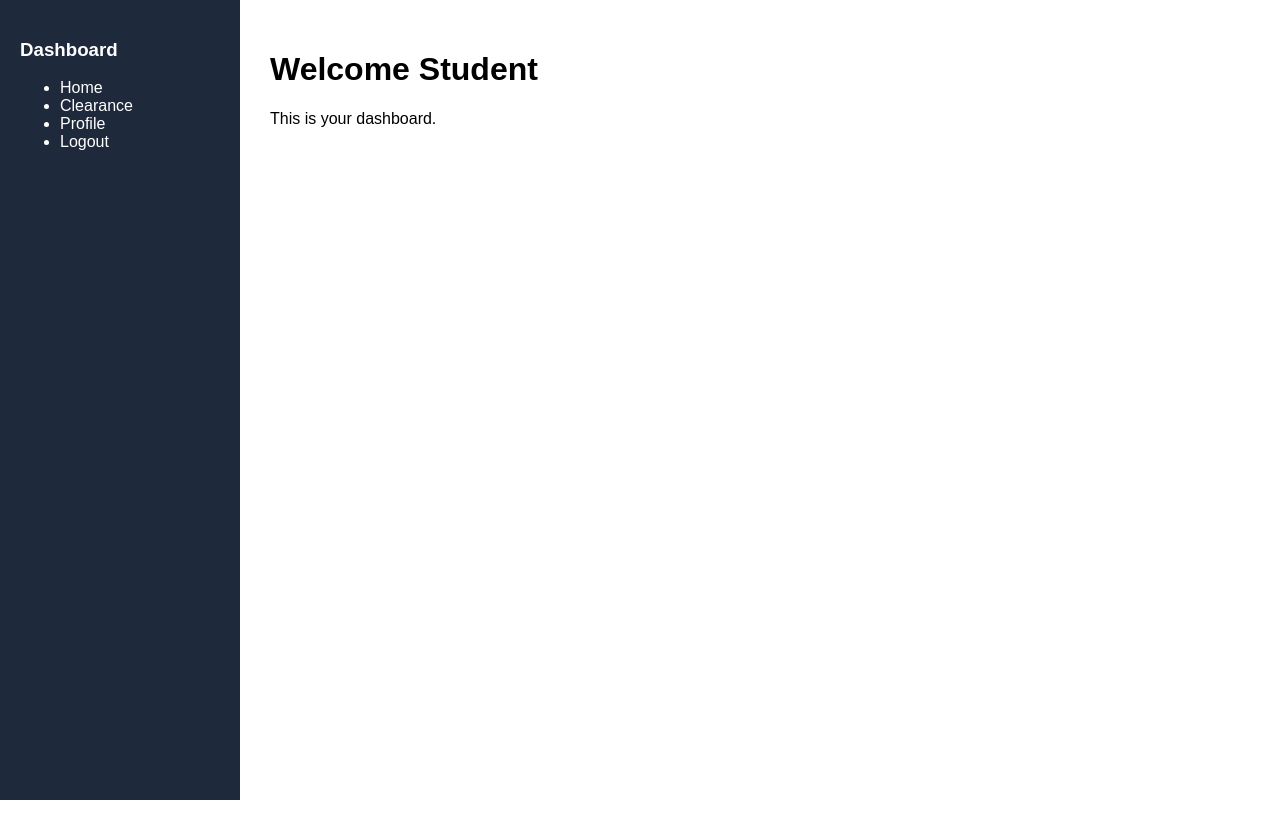
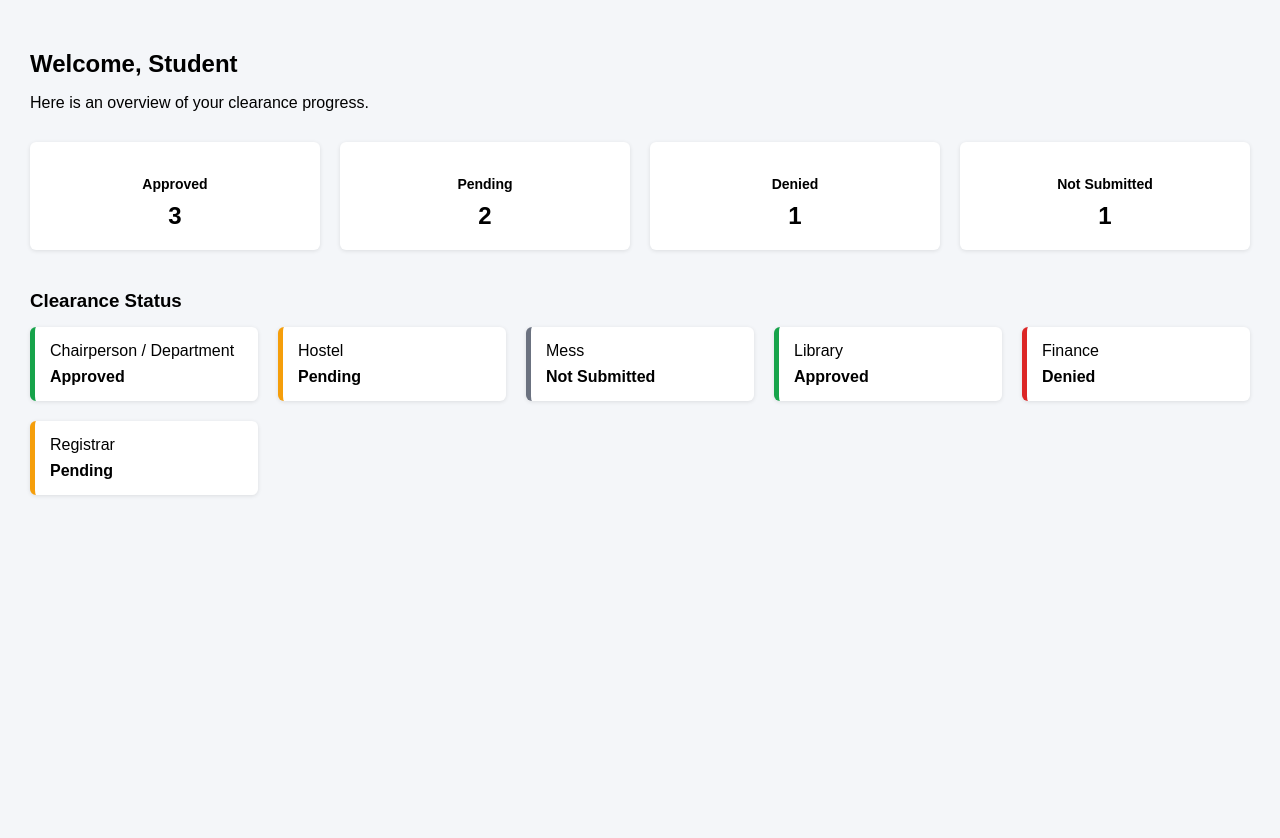
Before and after one commit to MukuaStephen/MksU-Clearance-System, an Angular app in the folder frontend/: page /dashboard in a window 1280 px wide. Shown: the top 838 px of the page. Before the commit the page ends 800 px from the top, so only its background shows below. Built offline with nearby package versions, Linux system fonts and the light colour scheme.

Commit message:
Add student clearance dashboard overview and clearance workflow UI

```diff
--- a/frontend/src/app/student-dashboard/student-dashboard.component.css
+++ b/frontend/src/app/student-dashboard/student-dashboard.component.css
@@ -1,16 +1,81 @@
-.dashboard {
-  display: flex;
-  height: 100vh;
+.dashboard-content {
+  padding: 30px;
+  background-color: #f4f6f9;
+  min-height: 100vh;
 }
 
-.sidebar {
-  width: 200px;
-  background: #1e293b;
-  color: white;
-  padding: 20px;
+/* Header */
+.dashboard-header {
+  margin-bottom: 30px;
 }
 
-.content {
-  flex: 1;
-  padding: 30px;
+.dashboard-header h2 {
+  margin-bottom: 5px;
 }
+
+/* Summary cards */
+.summary-grid {
+  display: grid;
+  grid-template-columns: repeat(auto-fit, minmax(180px, 1fr));
+  gap: 20px;
+  margin-bottom: 40px;
+}
+
+.summary-card {
+  background: white;
+  padding: 20px;
+  border-radius: 6px;
+  box-shadow: 0 1px 4px rgba(0,0,0,0.1);
+  text-align: center;
+}
+
+.summary-card h3 {
+  font-size: 14px;
+  margin-bottom: 10px;
+}
+
+.summary-card span {
+  font-size: 24px;
+  font-weight: bold;
+}
+
+/* Status section */
+.status-section h3 {
+  margin-bottom: 15px;
+}
+
+.status-grid {
+  display: grid;
+  grid-template-columns: repeat(auto-fit, minmax(220px, 1fr));
+  gap: 20px;
+}
+
+.status-card {
+  background: white;
+  padding: 15px;
+  border-radius: 6px;
+  box-shadow: 0 1px 4px rgba(0,0,0,0.1);
+  border-left: 5px solid transparent;
+}
+
+.status-card span {
+  display: block;
+  margin-bottom: 8px;
+}
+
+/* Status colors */
+.approved {
+  border-left-color: #16a34a;
+}
+
+.pending {
+  border-left-color: #f59e0b;
+}
+
+.denied {
+  border-left-color: #dc2626;
+}
+
+.not-submitted {
+  border-left-color: #6b7280;
+}
--- a/frontend/src/app/student-dashboard/student-dashboard.component.html
+++ b/frontend/src/app/student-dashboard/student-dashboard.component.html
@@ -1,16 +1,69 @@
-<div class="dashboard">
-  <aside class="sidebar">
-    <h3>Dashboard</h3>
-    <ul>
-      <li>Home</li>
-      <li>Clearance</li>
-      <li>Profile</li>
-      <li>Logout</li>
-    </ul>
-  </aside>
+<div class="dashboard-content">
 
-  <main class="content">
-    <h1>Welcome Student</h1>
-    <p>This is your dashboard.</p>
-  </main>
+  <!-- Header -->
+  <div class="dashboard-header">
+    <h2>Welcome, Student</h2>
+    <p>Here is an overview of your clearance progress.</p>
+  </div>
+
+  <!-- Summary Cards -->
+  <div class="summary-grid">
+    <div class="summary-card approved">
+      <h3>Approved</h3>
+      <span>3</span>
+    </div>
+
+    <div class="summary-card pending">
+      <h3>Pending</h3>
+      <span>2</span>
+    </div>
+
+    <div class="summary-card denied">
+      <h3>Denied</h3>
+      <span>1</span>
+    </div>
+
+    <div class="summary-card not-submitted">
+      <h3>Not Submitted</h3>
+      <span>1</span>
+    </div>
+  </div>
+
+  <!-- Clearance Status Section -->
+  <div class="status-section">
+    <h3>Clearance Status</h3>
+
+    <div class="status-grid">
+      <div class="status-card approved">
+        <span>Chairperson / Department</span>
+        <strong>Approved</strong>
+      </div>
+
+      <div class="status-card pending">
+        <span>Hostel</span>
+        <strong>Pending</strong>
+      </div>
+
+      <div class="status-card not-submitted">
+        <span>Mess</span>
+        <strong>Not Submitted</strong>
+      </div>
+
+      <div class="status-card approved">
+        <span>Library</span>
+        <strong>Approved</strong>
+      </div>
+
+      <div class="status-card denied">
+        <span>Finance</span>
+        <strong>Denied</strong>
+      </div>
+
+      <div class="status-card pending">
+        <span>Registrar</span>
+        <strong>Pending</strong>
+      </div>
+    </div>
+  </div>
+
 </div>
```
